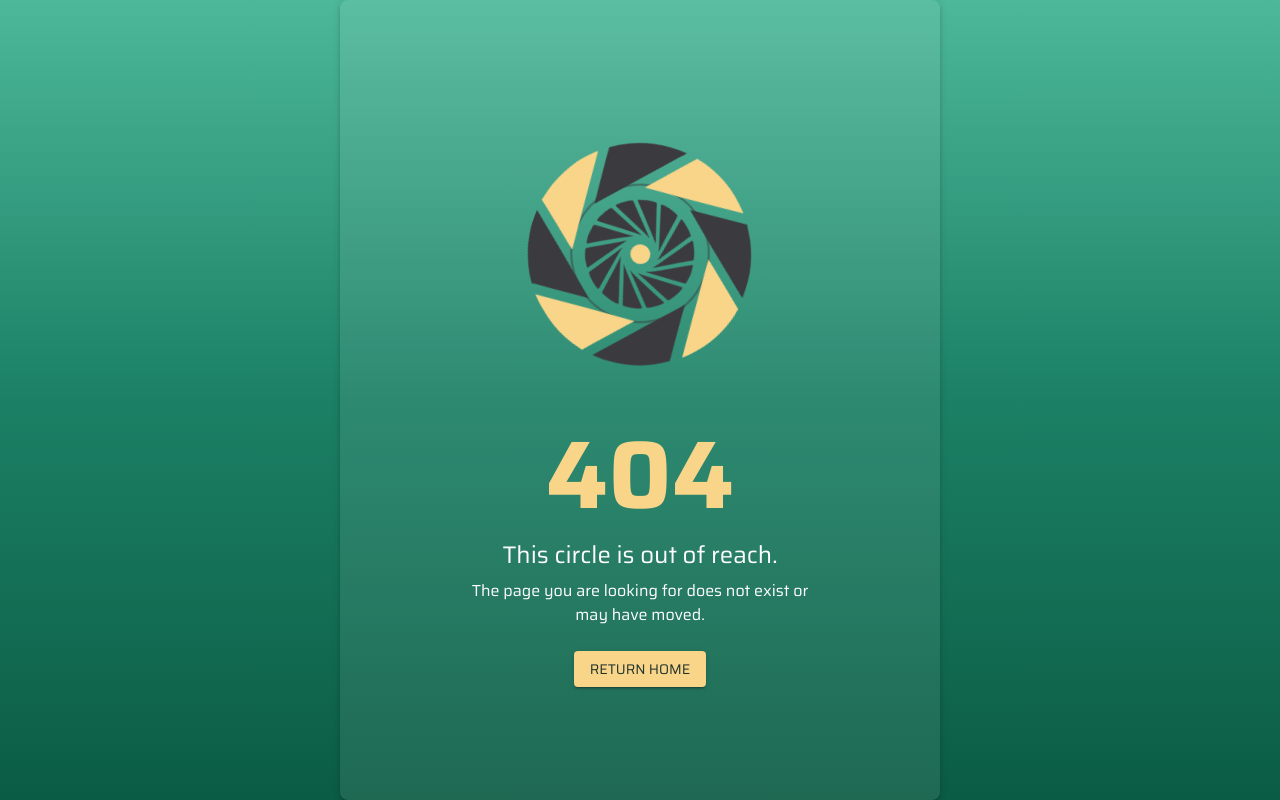
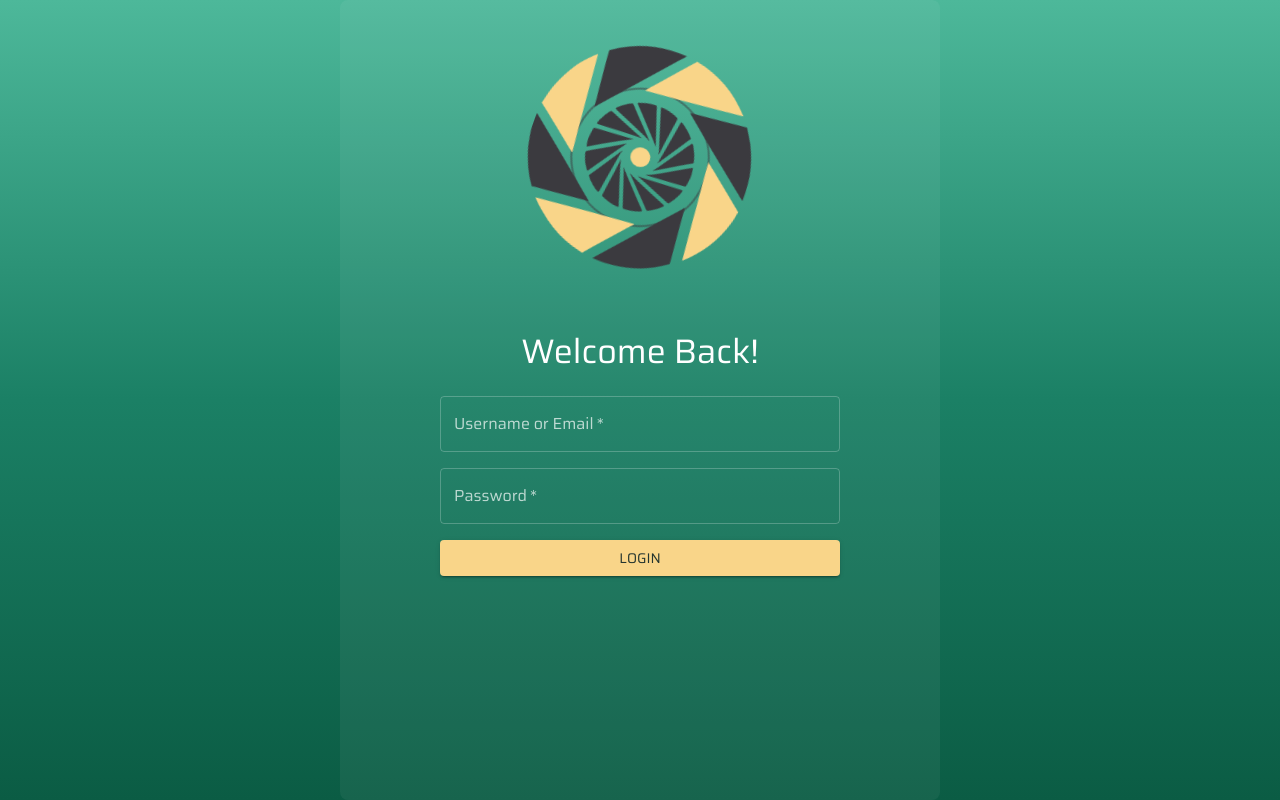
Before and after one commit to dariuszewski/inner-circle-app, a React (Vite) app in the folder frontend/: page /login in a window 1280 px wide. Before the commit this address had no page. Built offline with nearby package versions, Linux system fonts and the light colour scheme.

Commit message:
login and register placeholders

```diff
--- a/frontend/src/layouts/RootLayout.tsx
+++ b/frontend/src/layouts/RootLayout.tsx
@@ -1,9 +1,25 @@
-import { Outlet } from 'react-router';
+import { Container, Paper } from '@mui/material'
+import { Outlet } from 'react-router'
 
 export default function RootLayout() {
   return (
-    <div>
-      <Outlet />
-    </div>
-  );
+    <Container
+      maxWidth="sm"
+      disableGutters
+      sx={{ minHeight: '100dvh' }}
+    >
+      <Paper
+        sx={{
+          boxShadow: 'none',
+          minHeight: '100dvh',
+          p: { xs: 2, sm: 3 },
+          pt: { xs: 1, sm: 2 },
+          textAlign: 'center',
+          borderRadius: 2,
+        }}
+      >
+        <Outlet />
+      </Paper>
+    </Container>
+  )
 }
--- a/frontend/src/pages/HomePage.tsx
+++ b/frontend/src/pages/HomePage.tsx
@@ -3,9 +3,7 @@ import {
   Button,
   Card,
   CardContent,
-  Container,
   Divider,
-  Paper,
   Typography,
 } from '@mui/material'
 import { QRCodeSVG } from 'qrcode.react'
@@ -21,13 +19,7 @@ function HomePage() {
   const [toastOpen, setToastOpen] = useState(Boolean(records || error))
 
   return (
-    <Container
-      maxWidth="sm"
-      disableGutters
-      sx={{ minHeight: '100dvh' }}
-    >
-      <Paper sx={{ boxShadow: 'none', minHeight: '100dvh', p: { xs: 2, sm: 3 }, pt: { xs: 1, sm: 2 }, textAlign: 'center', borderRadius: 2 }}>
-
+    <>
         <AnimatedLogo />
 
         <Typography variant="h4" component="h1">
@@ -93,8 +85,7 @@ function HomePage() {
           severity={error ? 'danger' : 'success'}
           message={error ? `API error: ${error}` : 'Services are up and running.'}
         />
-      </Paper>
-    </Container>
+    </>
   )
 }
 
--- /dev/null
+++ b/frontend/src/pages/LoginPage.tsx
@@ -0,0 +1,37 @@
+import { Box, Button, TextField, Typography } from '@mui/material'
+import type { SubmitEventHandler } from 'react'
+
+import AnimatedLogo from '../components/AnimatedLogo'
+
+export default function LoginPage() {
+  const handleSubmit: SubmitEventHandler<HTMLFormElement> = (event) => {
+    event.preventDefault()
+    console.log('Form submitted')
+  }
+  return (
+    <>
+      <AnimatedLogo />
+      <Typography variant="h4" component="h1">
+        Welcome Back!
+      </Typography>
+      <Box
+        component="form"
+        onSubmit={handleSubmit}
+        sx={{
+          display: 'flex',
+          flexDirection: 'column',
+          gap: 2,
+          maxWidth: 400,
+          mx: 'auto',
+          mt: 3,
+        }}
+      >
+        <TextField id="username" label="Username or Email" name="username" variant="outlined" required />
+        <TextField id="password" label="Password" name="password" type="password" variant="outlined" required />
+        <Button type="submit" variant="contained" color="primary">
+          Login
+        </Button>
+      </Box>
+    </>
+  )
+}
--- a/frontend/src/pages/NotFoundPage.tsx
+++ b/frontend/src/pages/NotFoundPage.tsx
@@ -1,26 +1,17 @@
-import { Button, Container, Paper, Typography } from '@mui/material'
+import { Box, Button, Typography } from '@mui/material'
 
 import AnimatedLogo from '../components/AnimatedLogo'
 
 function NotFoundPage() {
   return (
-    <Container
-      maxWidth="sm"
-      disableGutters
-      sx={{ minHeight: '100dvh', display: 'grid', placeItems: 'center' }}
-    >
-      <Paper
-        elevation={3}
+    <Box
         sx={{
-          width: '100%',
           minHeight: '100dvh',
-          p: { xs: 2, sm: 4 },
           display: 'flex',
           flexDirection: 'column',
           alignItems: 'center',
           justifyContent: 'center',
           textAlign: 'center',
-          borderRadius: { xs: 0, sm: 2 },
         }}
       >
         <AnimatedLogo />
@@ -36,8 +27,7 @@ function NotFoundPage() {
         <Button variant="contained" color="primary" href="/">
           Return home
         </Button>
-      </Paper>
-    </Container>
+      </Box>
   )
 }
 
--- /dev/null
+++ b/frontend/src/pages/RegisterPage.tsx
@@ -0,0 +1,14 @@
+import { Typography } from '@mui/material'
+
+import AnimatedLogo from '../components/AnimatedLogo'
+
+export default function RegisterPage() {
+  return (
+    <>
+      <AnimatedLogo />
+      <Typography variant="h4" component="h1">
+        Join the Inner Circle!
+      </Typography>
+    </>
+  )
+}
```
Also changed, not shown: frontend/src/main.tsx (+10 -0 lines).
